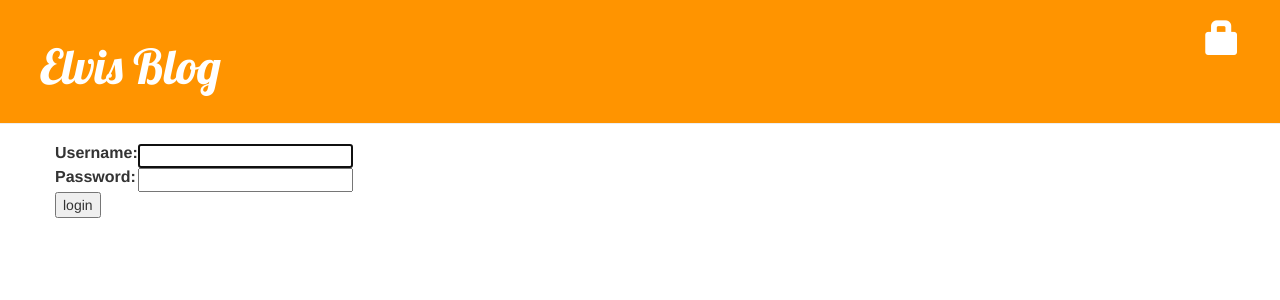
After one commit to rokjunyoungkim/my-first-blog, a Django app: page /accounts/login/ in a window 1280 px wide. The commit adds this page. Shown: the top 300 px of the page. Run offline with Django 3.2, Linux system fonts and the light colour scheme; some libraries are stand-ins or nearby versions.

Commit message:
homework

```diff
--- a/blog/templates/blog/base.html
+++ b/blog/templates/blog/base.html
@@ -10,7 +10,12 @@
     <body>
         <div class="page-header">
             {% if user.is_authenticated %}
+            <a href="{% url 'post_draft_list' %}" class="top-menu"><span class="glyphicon glyphicon-edit"></span></a>
             <a href="{% url 'post_new' %}" class="top-menu"><span class="glyphicon glyphicon-plus"></span></a>
+            <a href="{% url 'logout' %}" class="top-menu"><span class="glyphicon glyphicon-log-out"></span></a>
+            <p class="top-menu"><small>Hello {{ user.username }}</small></p>
+            {% else %}
+            <a href="{% url 'login' %}" class="top-menu"><span class="glyphicon glyphicon-lock"></span></a>
             {% endif %}
             <h1><a href="/">Elvis Blog</a></h1>
         </div>
--- a/blog/templates/blog/post_detail.html
+++ b/blog/templates/blog/post_detail.html
@@ -6,8 +6,11 @@
             <div class="date">
                 {{ post.published_date }}
             </div>
+        {% else %}
+            <a class="btn btn-default" href="{% url 'blog.views.post_publish' pk=post.pk %}">Publish</a>
         {% endif %}
         <a class="btn btn-default" href="{% url 'post_edit' pk=post.pk %}"><span class="glyphicon glyphicon-pencil"></span></a>
+        <a class="btn btn-default" href="{% url 'post_remove' pk=post.pk %}"><span class="glyphicon glyphicon-remove"></a>
         <h1>{{ post.title}}</h1>
         <p>{{ post.text|linebreaksbr }}</p>
     </div>
--- /dev/null
+++ b/blog/templates/registration/login.html
@@ -0,0 +1,24 @@
+{% extends 'blog/base.html' %}
+
+{% block content %}
+    {% if form.errors %}
+        <p>Your username and password didn't match. Please try again.</p>
+    {% endif %}
+
+    <form method="post" action="{% url 'login' %}">
+        {% csrf_token %}
+        <table>
+            <tr>
+                <td>{{ form.username.label_tag }}</td>
+                <td>{{ form.username }}</td>
+            </tr>
+            <tr>
+                <td>{{ form.password.label_tag }}</td>
+                <td>{{ form.password }}</td>
+            </tr>
+        </table>
+
+        <input type="submit" value="login" />
+        <input type="hidden" name="next" value="{{ next }}">
+    </form>
+{% endblock content %}
--- a/blog/urls.py
+++ b/blog/urls.py
@@ -6,4 +6,7 @@ urlpatterns = [
     url(r'^post/(?P<pk>[0-9]+)/$', views.post_detail, name='post_detail'),
     url(r'^post/new/$', views.post_new, name='post_new'),
     url(r'^post/(?P<pk>[0-9]+)/edit/$', views.post_edit, name='post_edit'),
+    url(r'^drafts/$', views.post_draft_list, name='post_draft_list'),
+    url(r'^post/(?P<pk>\d+)/publish/$', views.post_publish, name='post_publish'),
+    url(r'^post/(?P<pk>\d+)/remove/$', views.post_remove, name='post_remove'),
 ]
--- a/mysite/settings.py
+++ b/mysite/settings.py
@@ -101,6 +101,8 @@ AUTH_PASSWORD_VALIDATORS = [
     },
 ]
 
+LOGIN_REDIRECT_URL = '/'
+
 
 # Internationalization
 # https://docs.djangoproject.com/en/1.9/topics/i18n/
--- a/mysite/urls.py
+++ b/mysite/urls.py
@@ -15,8 +15,11 @@ Including another URLconf
 """
 from django.conf.urls import url, include
 from django.contrib import admin
+import  django.contrib.auth.views
 
 urlpatterns = [
     url(r'^admin/', admin.site.urls),
+    url(r'^accounts/login/$', django.contrib.auth.views.login, name='login'),
+    url(r'^accounts/logout/$', django.contrib.auth.views.logout, name='logout', kwargs={'next_page': '/'}),
     url(r'', include('blog.urls')),
 ]
```
Also changed, not shown: blog/templates/blog/post_draft_list.html (added, +11 -0 lines), blog/views.py (+21 -2 lines).
